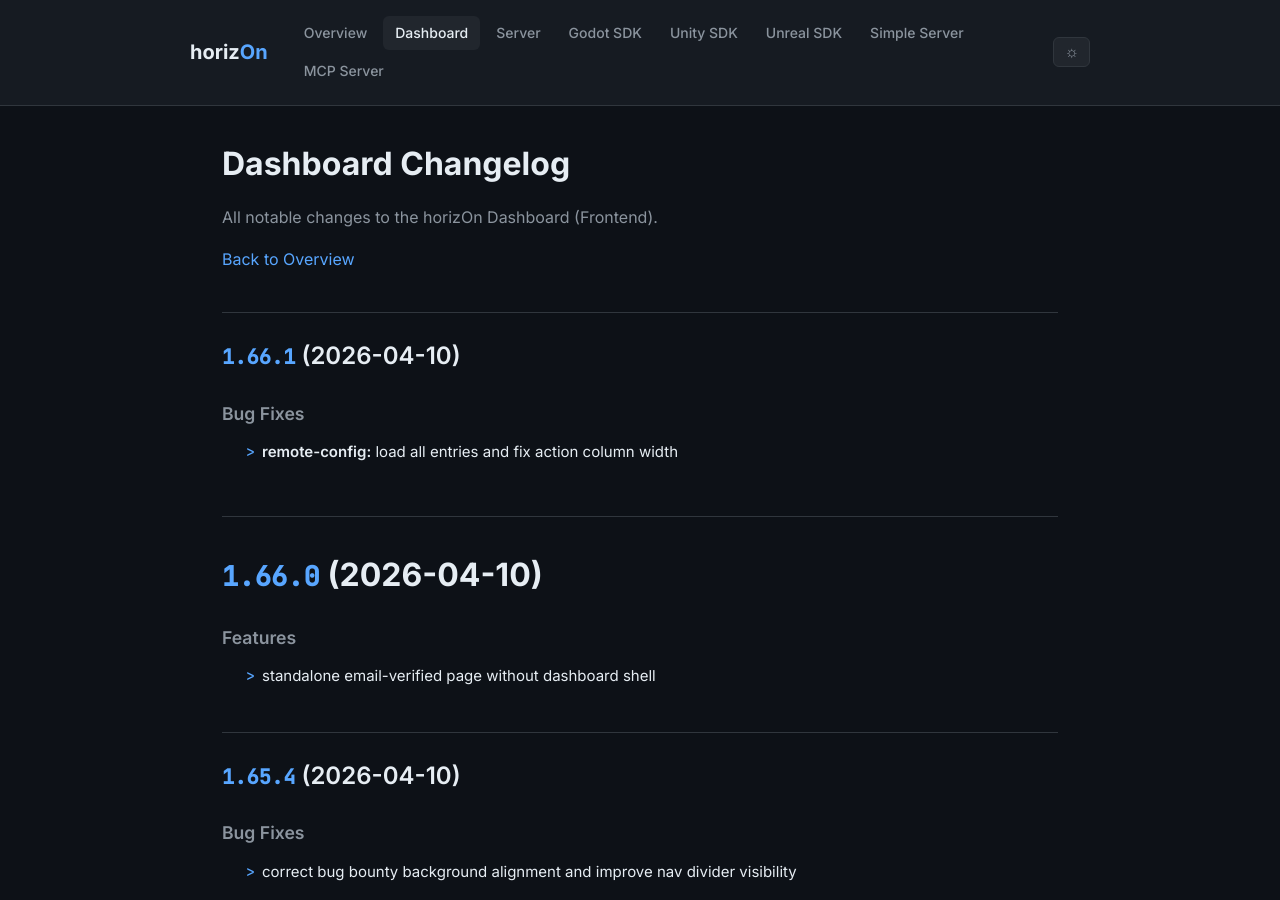
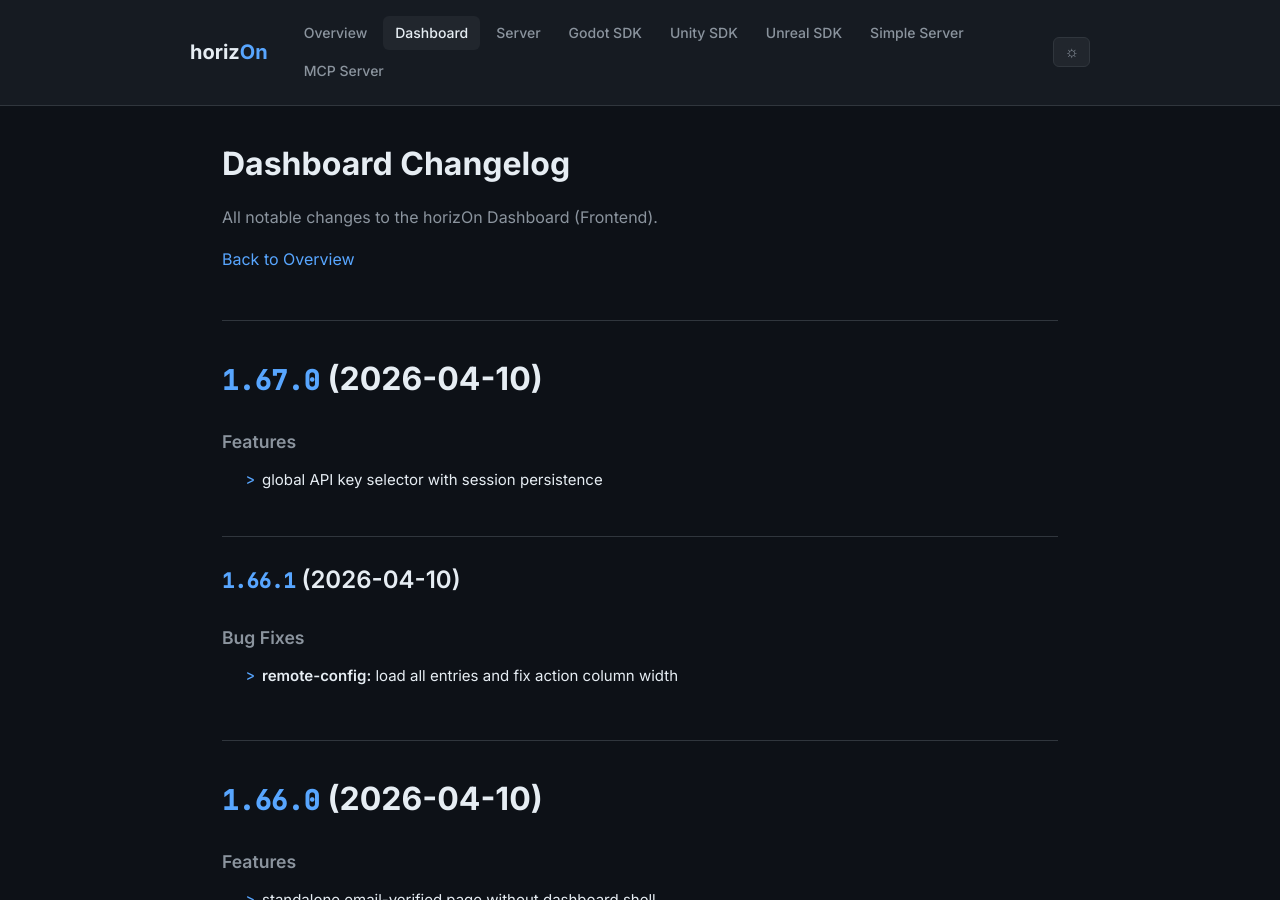
Before and after one commit to ProjectMakersDE/horizOn-Changelog, a Jekyll site: the page built from dashboard-changelog.md, in a window 1280 px wide and 900 px high. Built offline with Jekyll 4.4.1, drawn with Linux system fonts in a browser that asks for light colours.

Commit message:
chore: sync changelogs [skip ci]

```diff
--- a/dashboard-changelog.md
+++ b/dashboard-changelog.md
@@ -8,6 +8,13 @@ title: Dashboard Changelog
 All notable changes to the horizOn Dashboard (Frontend).
 
 [Back to Overview](.)
+
+# [1.67.0](https://github.com/ProjectMakersDE/horizOn-Dashboard/compare/v1.66.1...v1.67.0) (2026-04-10)
+
+
+### Features
+
+* global API key selector with session persistence ([2a90a04](https://github.com/ProjectMakersDE/horizOn-Dashboard/commit/2a90a04c12f4739a45db423fdb59b1883c292035))
 
 ## [1.66.1](https://github.com/ProjectMakersDE/horizOn-Dashboard/compare/v1.66.0...v1.66.1) (2026-04-10)
 
```
Also changed, not shown: index.md (+1 -1 lines).
